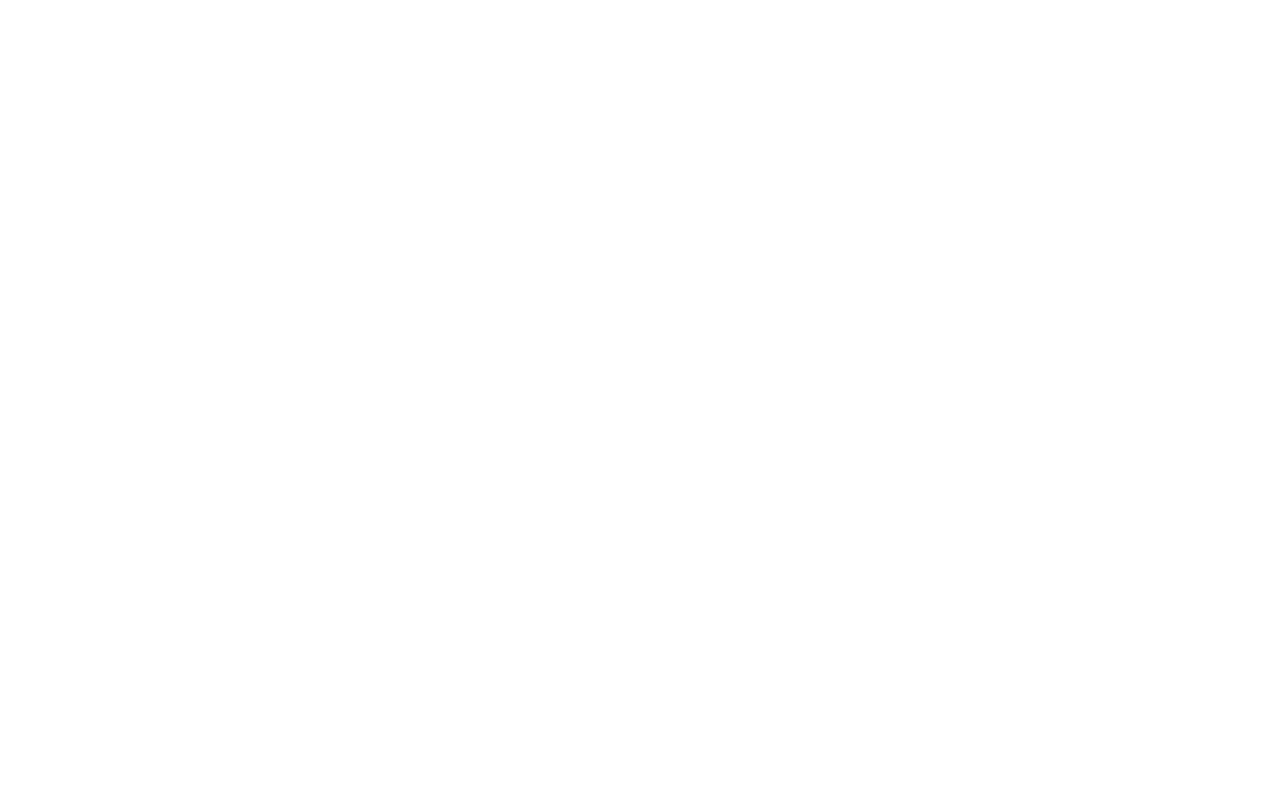
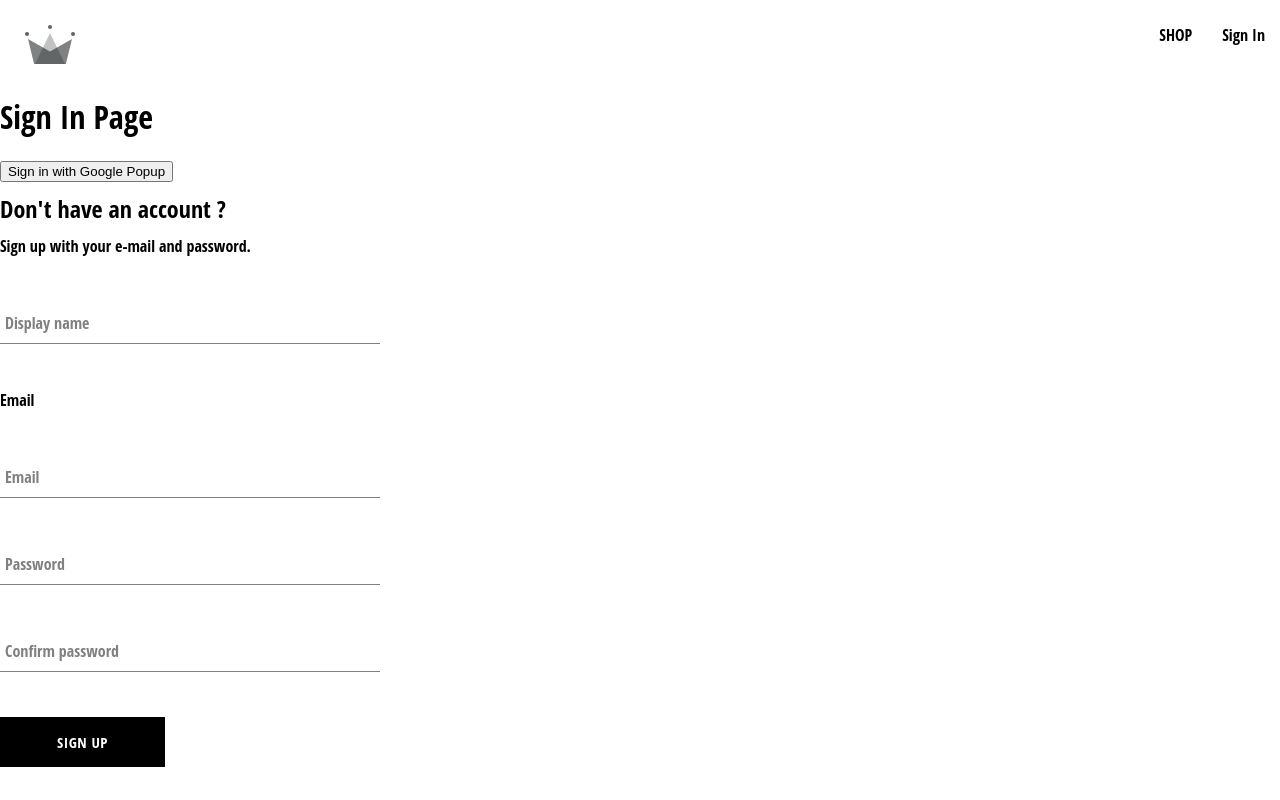
Before and after one commit to MuradEminov/e-commerce-platform, a React (Create React App) app: page /auth in a window 1280 px wide. Before the commit this address had no page. Built offline with nearby package versions, Linux system fonts and the light colour scheme.

Commit message:
SignIn component was renamed to be Auth component. The neccesary changes done in components importing this component

```diff
--- a/src/App.js
+++ b/src/App.js
@@ -1,7 +1,7 @@
 import Home from '../src/routes/home/home.component';
 import { Routes, Route } from 'react-router-dom';
 import Navigation from '../src/routes/navigation/navigation.component';
-import SignIn from '../src/routes/sign-in/sign-in.component';
+import Authentication from '../src/routes/authentication/authentication.component';
 
 const Shop = () => {
   return <h1>I am the shop page</h1>;
@@ -13,7 +13,7 @@
       <Route path='/' element={<Navigation />}>
         <Route index element={<Home />} />
         <Route path='shop' element={<Shop />} />
-        <Route path='sign-in' element={<SignIn />} />
+        <Route path='auth' element={<Authentication />} />
       </Route>
     </Routes>
   );
--- a/src/routes/sign-in/sign-in.component.jsx
+++ b/src/routes/authentication/authentication.component.jsx
@@ -10,7 +10,7 @@
 
 import SignUpForm from '../../components/sign-up-form/sign-up-form.component';
 
-const SignIn = () => {
+const Authentication = () => {
   // useEffect(() => {
   //   (async () => {
   //     const response = await getRedirectResult(auth);
@@ -38,4 +38,4 @@
   );
 };
 
-export default SignIn;
+export default Authentication;
--- a/src/routes/navigation/navigation.component.jsx
+++ b/src/routes/navigation/navigation.component.jsx
@@ -15,7 +15,7 @@
           <Link className='nav-link' to='/shop'>
             SHOP
           </Link>
-          <Link className='nav-link' to='/sign-in'>
+          <Link className='nav-link' to='/auth'>
             Sign In
           </Link>
         </div>
```
